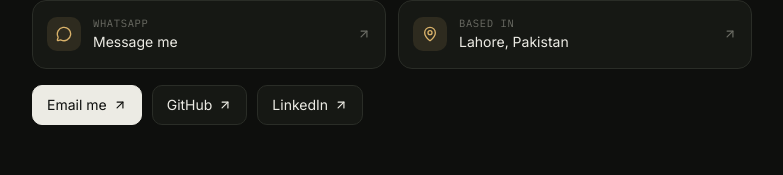
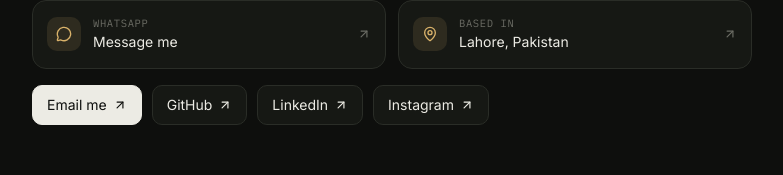
Before and after one commit to mumairtufail/umair, a Next.js app: page / in a window 1280 px wide. Shown: the part 3183-3358 px from the top of the page, without its empty margins (248-1031 px from the left). Built offline with nearby package versions, Linux system fonts and the light colour scheme.

Commit message:
Add Instagram link to contact section

```diff
--- a/components/Contact.tsx
+++ b/components/Contact.tsx
@@ -47,6 +47,7 @@
 const socials = [
   { label: "GitHub", href: "https://github.com/mumairtufail" },
   { label: "LinkedIn", href: "https://linkedin.com/in/mumairtufail" },
+  { label: "Instagram", href: "https://instagram.com/umairtufail.builds" },
 ];
 
 export default function Contact() {
```
